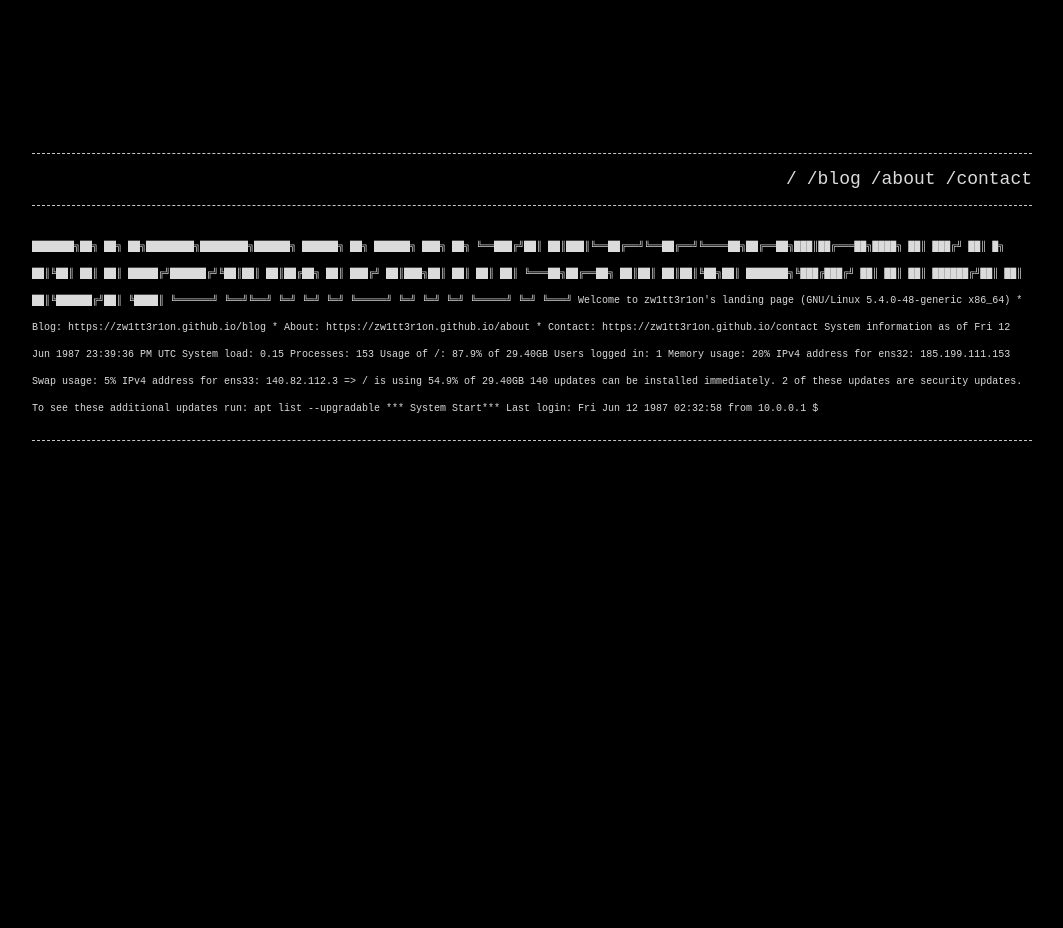
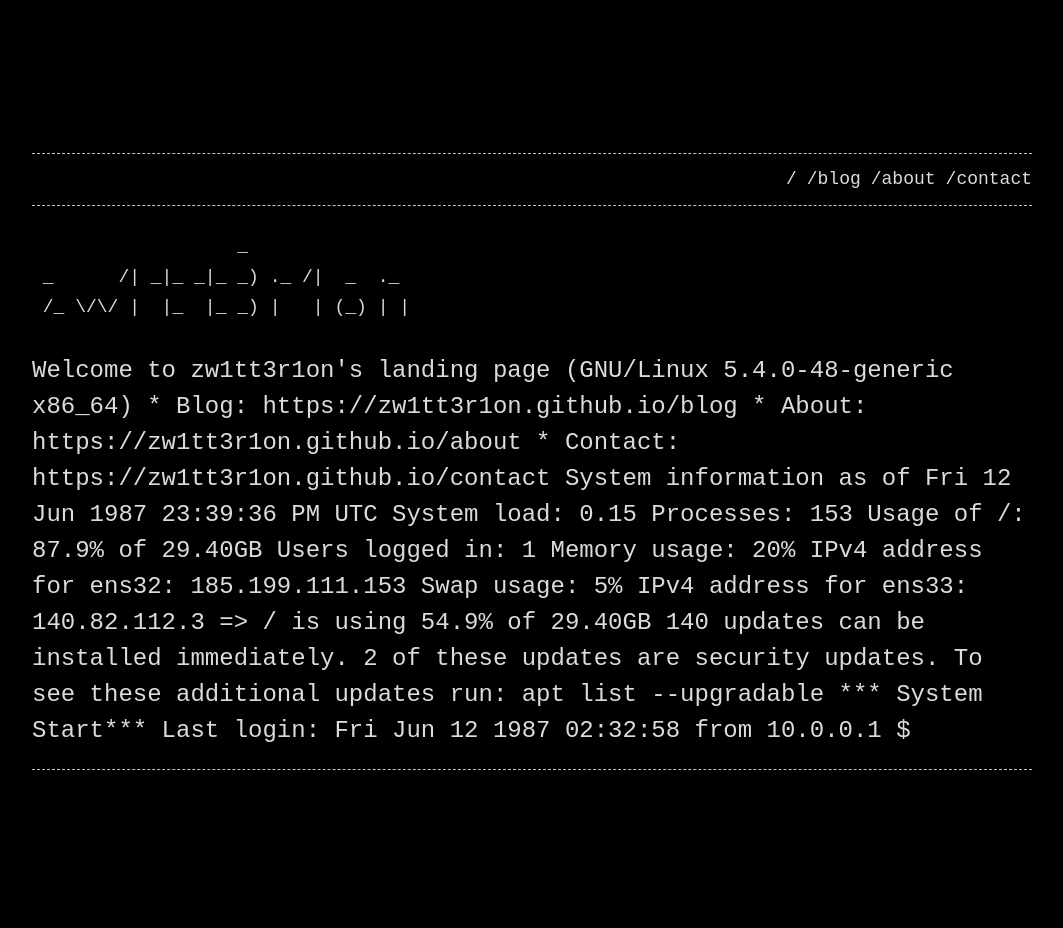
Before and after one commit to zw1tt3r1on/zw1tt3r1on.github.io, a Jekyll site: the page built from index.md, in a window 1280 px wide. Shown: the whole page, without its empty margins (108-1171 px from the left). Built offline with Jekyll 4.4.1, drawn with Linux system fonts in a browser that asks for light colours; before the commit the page ends 900 px from its top, so only the background shows below that.

Commit message:
Update index.md

```diff
--- a/index.md
+++ b/index.md
@@ -3,14 +3,13 @@ title: /
 layout: page
 permalink: /
 ---
+<pre>
+                   _
+ _      /| _|_ _|_ _) ._ /|  _  ._
+ /_ \/\/ |  |_  |_ _) |   | (_) | |
 
- <font size=1 style="line-height:0.5">
-███████╗██╗    ██╗ ██╗████████╗████████╗██████╗ ██████╗  ██╗ ██████╗ ███╗   ██╗
-╚══███╔╝██║    ██║███║╚══██╔══╝╚══██╔══╝╚════██╗██╔══██╗███║██╔═══██╗████╗  ██║
-  ███╔╝ ██║ █╗ ██║╚██║   ██║      ██║    █████╔╝██████╔╝╚██║██║   ██║██╔██╗ ██║
- ███╔╝  ██║███╗██║ ██║   ██║      ██║    ╚═══██╗██╔══██╗ ██║██║   ██║██║╚██╗██║
-███████╗╚███╔███╔╝ ██║   ██║      ██║   ██████╔╝██║  ██║ ██║╚██████╔╝██║ ╚████║
-╚══════╝ ╚══╝╚══╝  ╚═╝   ╚═╝      ╚═╝   ╚═════╝ ╚═╝  ╚═╝ ╚═╝ ╚═════╝ ╚═╝  ╚═══╝
+</pre>
+<font size=5>
 
 Welcome to zw1tt3r1on's landing page (GNU/Linux 5.4.0-48-generic x86_64)
  * Blog:	https://zw1tt3r1on.github.io/blog
```
